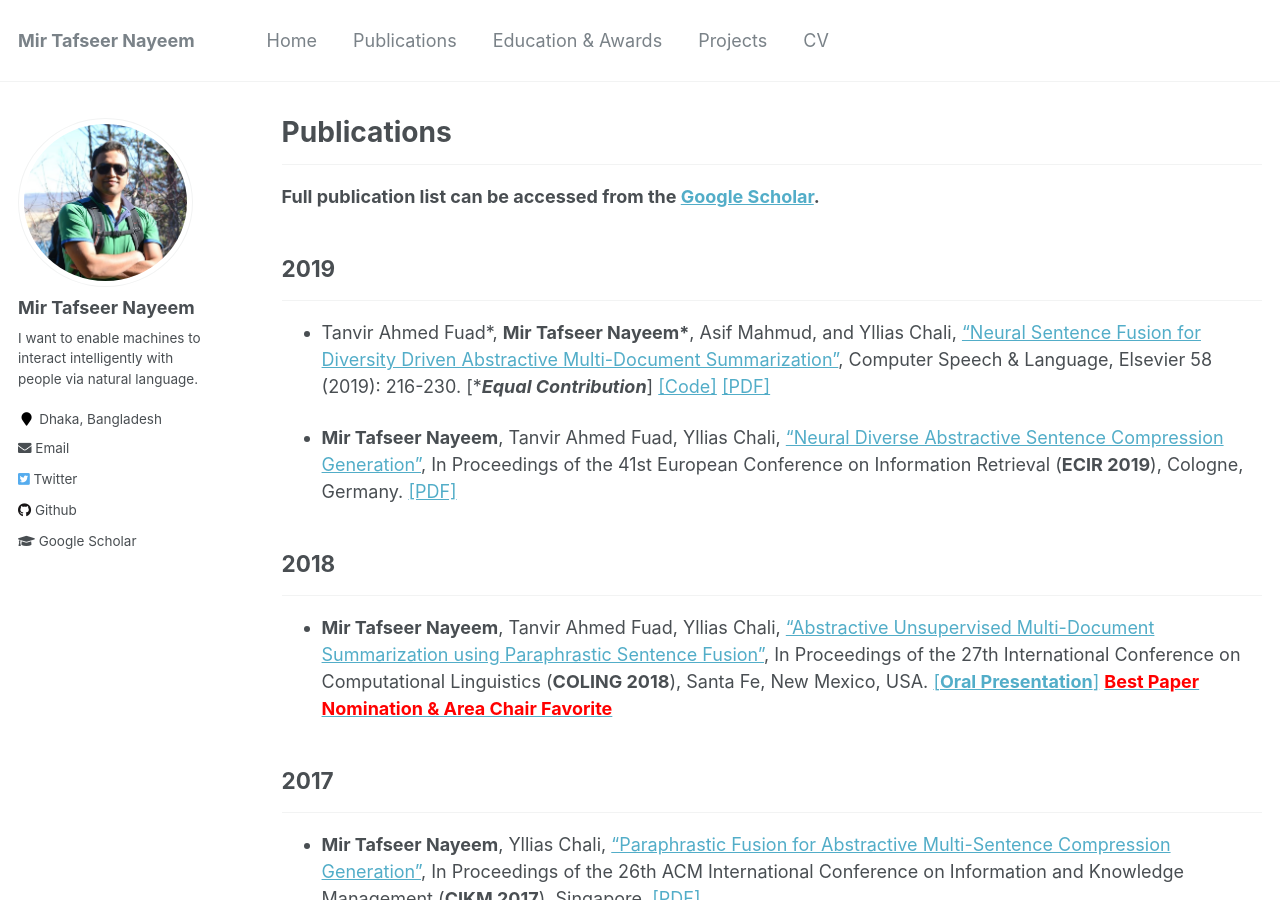
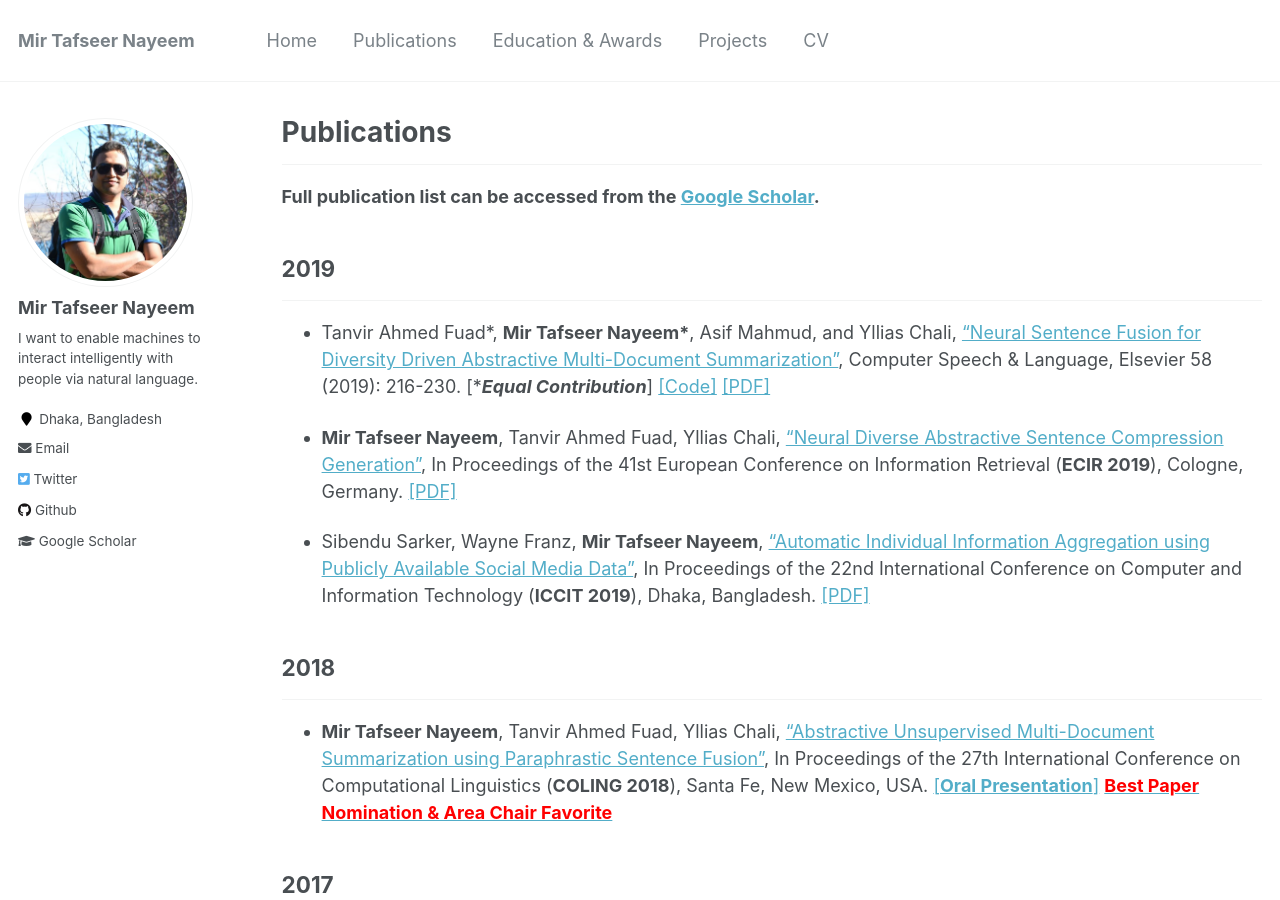
Before and after one commit to sujan-sarker/sujan-sarker.github.io, a Jekyll site: the page built from _pages/publications.md, in a window 1280 px wide and 900 px high. Built offline with Jekyll 4.4.1, drawn with Linux system fonts in a browser that asks for light colours.

Commit message:
fix publications

```diff
--- a/_pages/publications.md
+++ b/_pages/publications.md
@@ -15,6 +15,10 @@ author_profile: true
 *  Tanvir Ahmed Fuad\*, **Mir Tafseer Nayeem\***, Asif Mahmud, and Yllias Chali, ["Neural Sentence Fusion for Diversity Driven Abstractive Multi-Document Summarization"](https://www.sciencedirect.com/science/article/pii/S0885230818303449), Computer Speech & Language, Elsevier 58 (2019): 216-230. [\****Equal Contribution***] [[Code]](https://github.com/tafseer-nayeem/NeuFuse-CSL2019) [[PDF]](https://tafseer-nayeem.github.io/files/CSL_Journal_2019.pdf)
 
 *  **Mir Tafseer Nayeem**, Tanvir Ahmed Fuad, Yllias Chali, ["Neural Diverse Abstractive Sentence Compression Generation"](https://link.springer.com/chapter/10.1007/978-3-030-15719-7_14), In Proceedings of the 41st European Conference on Information Retrieval (**ECIR 2019**), Cologne, Germany. [[PDF]](https://tafseer-nayeem.github.io/files/ECIR_2019_paper.pdf)
+
+*  Sibendu Sarker, Wayne Franz, **Mir Tafseer Nayeem**, ["Automatic Individual Information Aggregation using Publicly Available Social Media Data"](https://ieeexplore.ieee.org/document/9038402), In Proceedings of the 22nd International Conference on Computer and Information Technology (**ICCIT 2019**), Dhaka, Bangladesh. [[PDF]](https://tafseer-nayeem.github.io/files/ICCIT_2019_paper.pdf)
+
+
 
 ## 2018
 -----------
```
Also changed, not shown: 1 other file.
